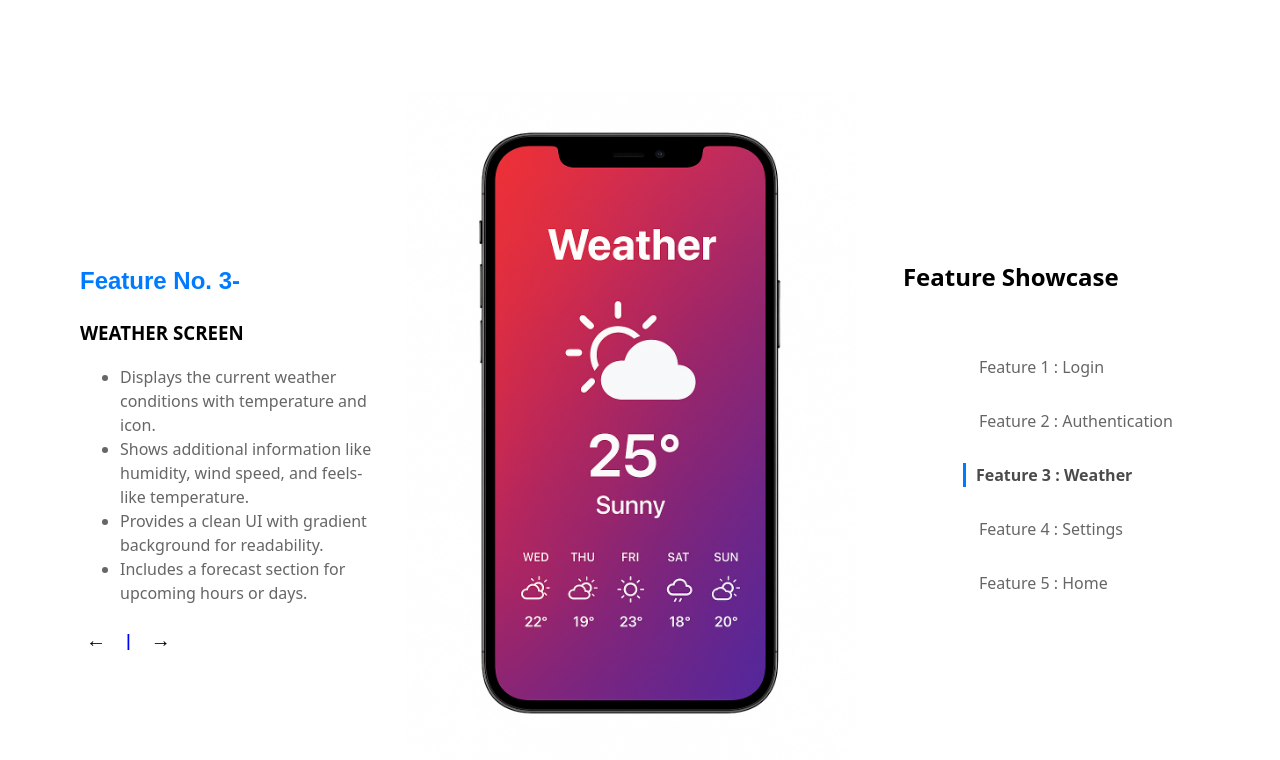
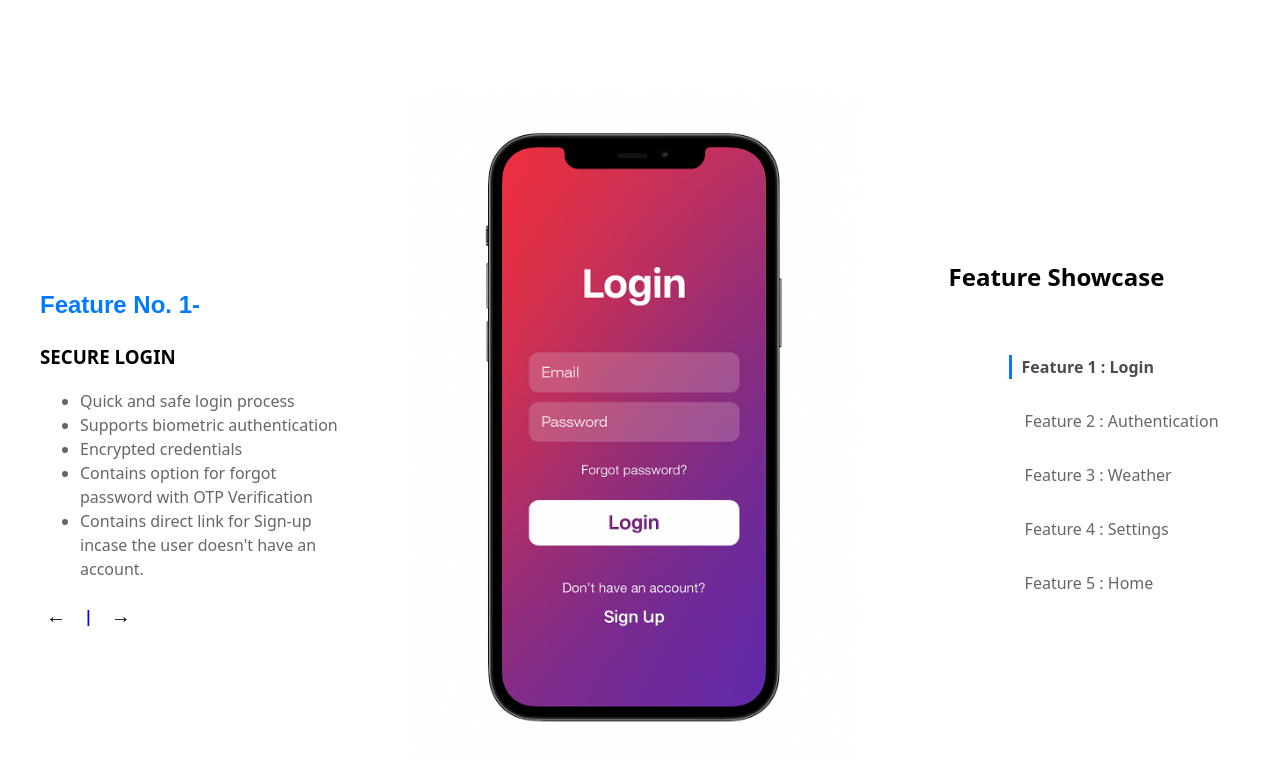
Before and after one commit to hacky4716/Preva_care.test, a React (Vite) app: page / in a window 1280 px wide. Shown: the top 760 px of the page. Built offline with nearby package versions, Linux system fonts and the light colour scheme.

Commit message:
Fixed mobile responsiveness and other changes

```diff
--- a/src/FeatureShowcase.tsx
+++ b/src/FeatureShowcase.tsx
@@ -188,39 +188,50 @@ useEffect(() => {
 
 
     return (
-        <div className="container relative h-[500vh]">
-            <div className="content sticky top-0 h-screen flex items-center justify-center">
-                <section
-                    ref={sectionRef}
-                    className="feature-showcase flex flex-col sm:flex-row items-center justify-between w-full h-full p-6 sm:p-12 gap-6"
-                    onMouseEnter={pauseBriefly}
-                    onTouchStart={pauseBriefly}
-                >
+  <div className="container relative min-h-[500vh]">
+    <div className="content sticky top-0 h-screen flex flex-col sm:flex-row justify-center sm:items-center p-6 sm:p-12 gap-6">
       {/* Left */}
-                    <div className="left w-full sm:w-1/4">
+      <div className="left w-full sm:w-1/4 flex flex-col">
         <h2 className="feature-title">{features[active].feature}-</h2>
         <h3>{features[active].heading}</h3>
-                        <ul>{features[active].description.map((d, i) => <li key={i}>{d}</li>)}</ul>
+        <ul className="mt-4 space-y-2">
+          {features[active].description.map((d, i) => (
+            <li key={i}>{d}</li>
+          ))}
+        </ul>
+
         <div className="left-arrows flex justify-center sm:justify-start gap-4 mt-6">
-                        <button className="p-4 sm:p-3 rounded-full bg-gray-200" onClick={prev} aria-label="Previous feature">←</button>
+          <button
+            className="p-4 sm:p-3 rounded-full bg-gray-200"
+            onClick={prev}
+            aria-label="Previous feature"
+          >
+            ←
+          </button>
           <span className="separator">|</span>
-                        <button className="p-4 sm:p-3 rounded-full bg-gray-200" onClick={next} aria-label="Next feature">→</button>
+          <button
+            className="p-4 sm:p-3 rounded-full bg-gray-200"
+            onClick={next}
+            aria-label="Next feature"
+          >
+            →
+          </button>
         </div>
       </div>
 
       {/* Center */}
-                    <div className="center w-full sm:w-1/2 flex justify-center">
+      <div className="center w-full sm:w-1/2 flex justify-center my-6 sm:my-0">
         <img
-                            className="iphone w-full max-w-[250px] sm:max-w-[350px]"
+          className="iphone w-full max-w-[250px] sm:max-w-[350px] object-contain h-auto"
           src={features[active].image}
           alt={features[active].heading}
         />
       </div>
 
       {/* Right */}
-                    <div className="right w-full sm:w-1/4 text-center sm:text-left">
-                        <h2>Feature Showcase</h2>
-                        <ul>
+      <div className="right w-full sm:w-1/4 text-center sm:text-left mt-6 sm:mt-0">
+        <h2 className="mb-4">Feature Showcase</h2>
+        <ul className="space-y-2">
           {features.map((f, idx) => (
             <li
               key={f.id}
@@ -232,8 +243,6 @@ useEffect(() => {
           ))}
         </ul>
       </div>
-
-                </section>
     </div>
   </div>
 );
```
Lines whose indentation alone changed are shown as unchanged.
